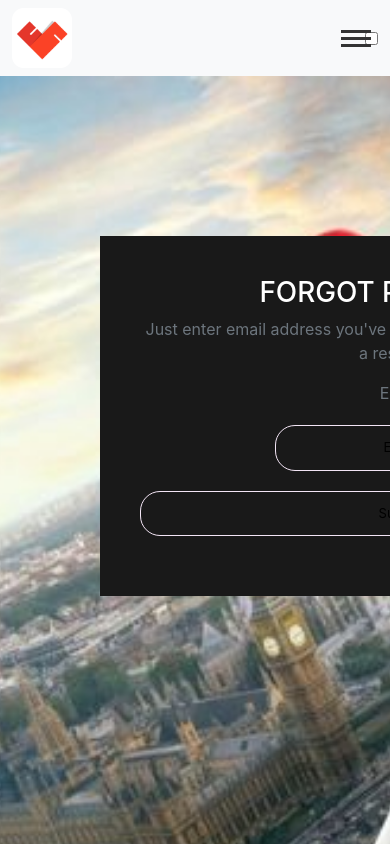
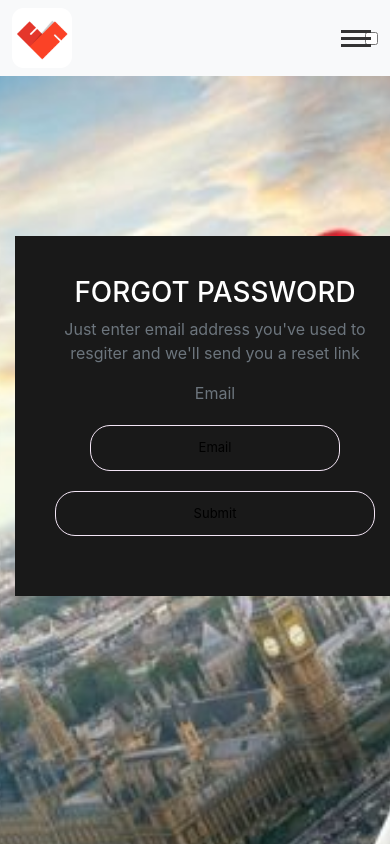
Before and after one commit to PhamDuyTruong/Booking-Movie-review, a React (Create React App) app: page /forgot in a window 390 px wide. Shown: the top 844 px of the page. Built offline with nearby package versions, Linux system fonts and the light colour scheme.

Commit message:
Responsive Forgotpassword

```diff
--- a/src/Styles/ForgotPassword.css
+++ b/src/Styles/ForgotPassword.css
@@ -54,7 +54,13 @@
 .box input[type="submit"]:hover {
     background: #2ecc71
 }
-
+@media screen and (max-width: 1110px) {
+    .cardForgot{
+        position: relative;
+        top: 60px !important;
+        left: 200px !important;
+    }
+}
 @media screen and (max-width: 1070px) {
     .cardForgot{
         position: relative;
@@ -76,3 +82,27 @@
         left: 100px !important;
     }
 }
+@media screen  and (max-width: 570px){
+    .cardForgot{
+        width: 500px !important;
+        position: relative;
+        top: 60px !important;
+        left: 45px !important;
+    }
+}
+@media screen  and (max-width: 670px){
+    .cardForgot{
+        width: 500px !important;
+        position: relative;
+        top: 60px !important;
+        left: 65px !important;
+    }
+}
+@media screen  and (max-width: 420px){
+    .cardForgot{
+        width: 400px !important;
+        position: relative;
+        top: 60px !important;
+        left: 15px !important;
+    }
+}
```
